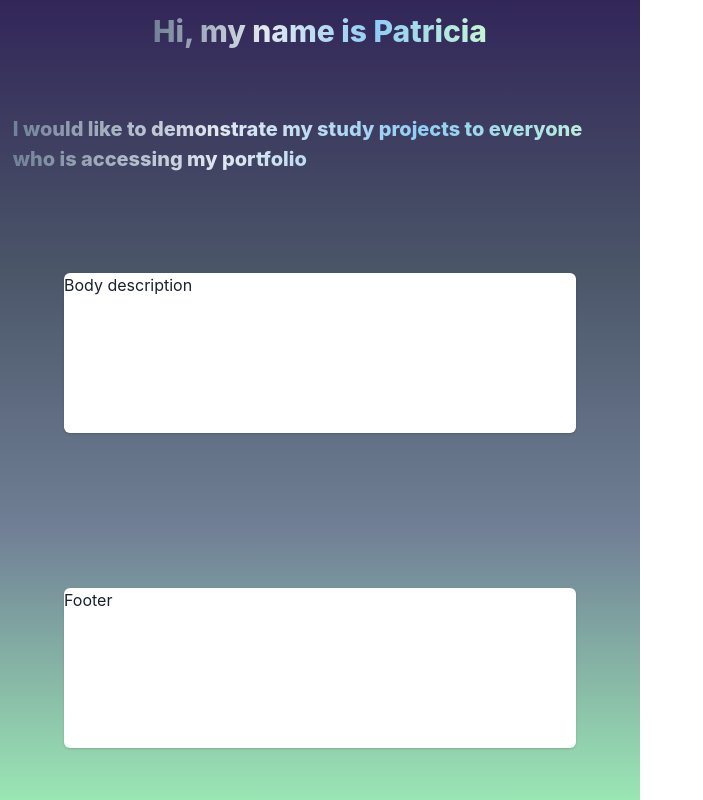
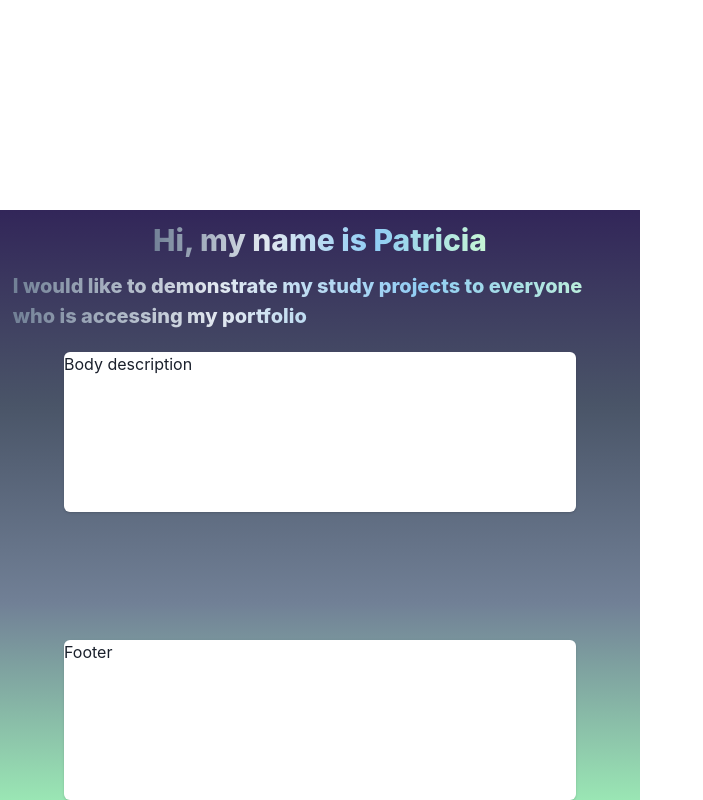
Before and after one commit to olliso17/Myportifolio, a Next.js app: page / in a window 1280 px wide. Shown: the whole page, without its empty margins (0-703 px from the left). Built offline with nearby package versions, Linux system fonts and the light colour scheme; no server answers.

Commit message:
feat(style): create style config in container_body

```diff
--- a/components/box/box_introdution.tsx
+++ b/components/box/box_introdution.tsx
@@ -10,7 +10,7 @@ export const BoxIntrodution = ({ children }: BoxProps) => {
   return (
     <Flex
       bgGradient={BoxIntrodutionStyle.bgGradient}
-      minH={BoxIntrodutionStyle.minH}
+      maxH={BoxIntrodutionStyle.minH}
       maxW={BoxIntrodutionStyle.maxW}
       width={BoxIntrodutionStyle.width}
       justifyContent={BoxIntrodutionStyle.justifyContent}
--- a/components/container/container_body.tsx
+++ b/components/container/container_body.tsx
@@ -1,5 +1,6 @@
 import { Flex } from "@chakra-ui/react";
 import { ReactNode } from "react";
+import { ContainerBodyStyle } from "../../style_config/container/container_body";
 
 type ContainerProps = {
   children: ReactNode;
@@ -8,18 +9,11 @@ type ContainerProps = {
 export const ContainerBody = ({ children }: ContainerProps) => {
   return (
     <Flex
-      className="box_context"
-      maxW={"100vw"}
-      width={"100vw"}
-      display={"flex"}
-      alignItems={"baseline"}
-      flexDirection={{
-        base: "column",
-        lg: "row",
-        xl: "row",
-      }}
-      justifyContent={"space-between"}
-      backgroundColor={"red"}
+      maxW={ContainerBodyStyle.maxW}
+      width={ContainerBodyStyle.width}
+      alignItems={ContainerBodyStyle.alignItems}
+      direction={ContainerBodyStyle.direction}
+      justifyContent={ContainerBodyStyle.justifyContent}
     >
       {children}
     </Flex>
--- a/style_config/box/box_introdution/box_introdution_style.tsx
+++ b/style_config/box/box_introdution/box_introdution_style.tsx
@@ -2,7 +2,7 @@ import { ResponsiveValue } from "@chakra-ui/react";
 
 export const BgGradientBoxIntrodutionFlex:ResponsiveValue<any> | undefined  = "linear(to-b, purple.900, gray.600, gray.500, green.200)"
 export const MaxWBoxIntrodutionFlex:ResponsiveValue<any> | undefined = "100%"
-export const MinHBoxIntrodutionFlex:ResponsiveValue<any> | undefined = "100%"
+export const MaxHBoxIntrodutionFlex:ResponsiveValue<any> | undefined = "100%"
 export const WidthBoxIntrodutionFlex:ResponsiveValue<any> | undefined = {
     base: "100vw",
     lg: "50vw",
--- a/style_config/box/box_introdution/index.tsx
+++ b/style_config/box/box_introdution/index.tsx
@@ -1,9 +1,9 @@
-import { BgGradientBoxIntrodutionFlex, BottomBoxIntrodutionFlex, JustifyContentBoxIntrodutionFlex, LeftBoxIntrodutionFlex, MaxWBoxIntrodutionFlex, MinHBoxIntrodutionFlex, PositionBoxIntrodutionFlex, WidthBoxIntrodutionFlex, WrapBoxIntrodutionFlex } from "./box_introdution_style";
+import { BgGradientBoxIntrodutionFlex, BottomBoxIntrodutionFlex, JustifyContentBoxIntrodutionFlex, LeftBoxIntrodutionFlex, MaxWBoxIntrodutionFlex, MaxHBoxIntrodutionFlex, PositionBoxIntrodutionFlex, WidthBoxIntrodutionFlex, WrapBoxIntrodutionFlex } from "./box_introdution_style";
 
 export const BoxIntrodutionStyle = {
     bgGradient: BgGradientBoxIntrodutionFlex,
     maxW: MaxWBoxIntrodutionFlex,
-    minH: MinHBoxIntrodutionFlex,
+    minH: MaxHBoxIntrodutionFlex,
     width: WidthBoxIntrodutionFlex,
     justifyContent: JustifyContentBoxIntrodutionFlex,
     wrap: WrapBoxIntrodutionFlex,
--- /dev/null
+++ b/style_config/container/container_body/container_body_style.tsx
@@ -0,0 +1,11 @@
+import { ResponsiveValue } from "@chakra-ui/react";
+
+export const MaxWContainerBodyFlex:ResponsiveValue<any> | undefined ="100vw"
+export const WidthContainerBodyFlex:ResponsiveValue<any> | undefined ="100vw"
+export const AlignItemsContainerBodyFlex:ResponsiveValue<any> | undefined ="baseline"
+export const DirectionContainerBodyFlex:ResponsiveValue<any> | undefined ={
+    base: "column",
+    lg: "row",
+    xl: "row",
+  }
+export const JustifyContentContainerBodyFlex:ResponsiveValue<any> | undefined ="space-between"
--- /dev/null
+++ b/style_config/container/container_body/index.tsx
@@ -0,0 +1,9 @@
+import { AlignItemsContainerBodyFlex, DirectionContainerBodyFlex, JustifyContentContainerBodyFlex, MaxWContainerBodyFlex, WidthContainerBodyFlex } from "./container_body_style";
+
+export const ContainerBodyStyle = {
+    maxW: MaxWContainerBodyFlex,
+    width: WidthContainerBodyFlex,
+    alignItems: AlignItemsContainerBodyFlex,
+    justifyContent: JustifyContentContainerBodyFlex,
+    direction: DirectionContainerBodyFlex
+}
```
